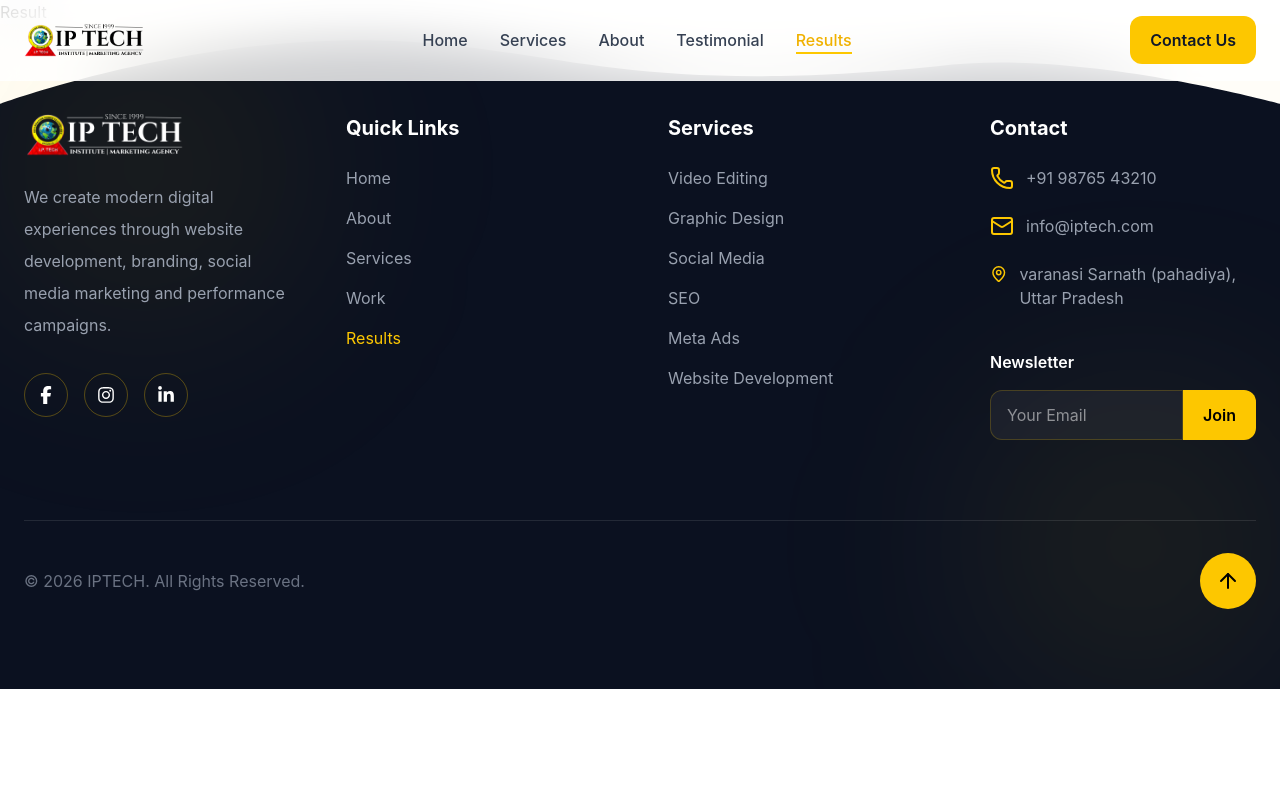
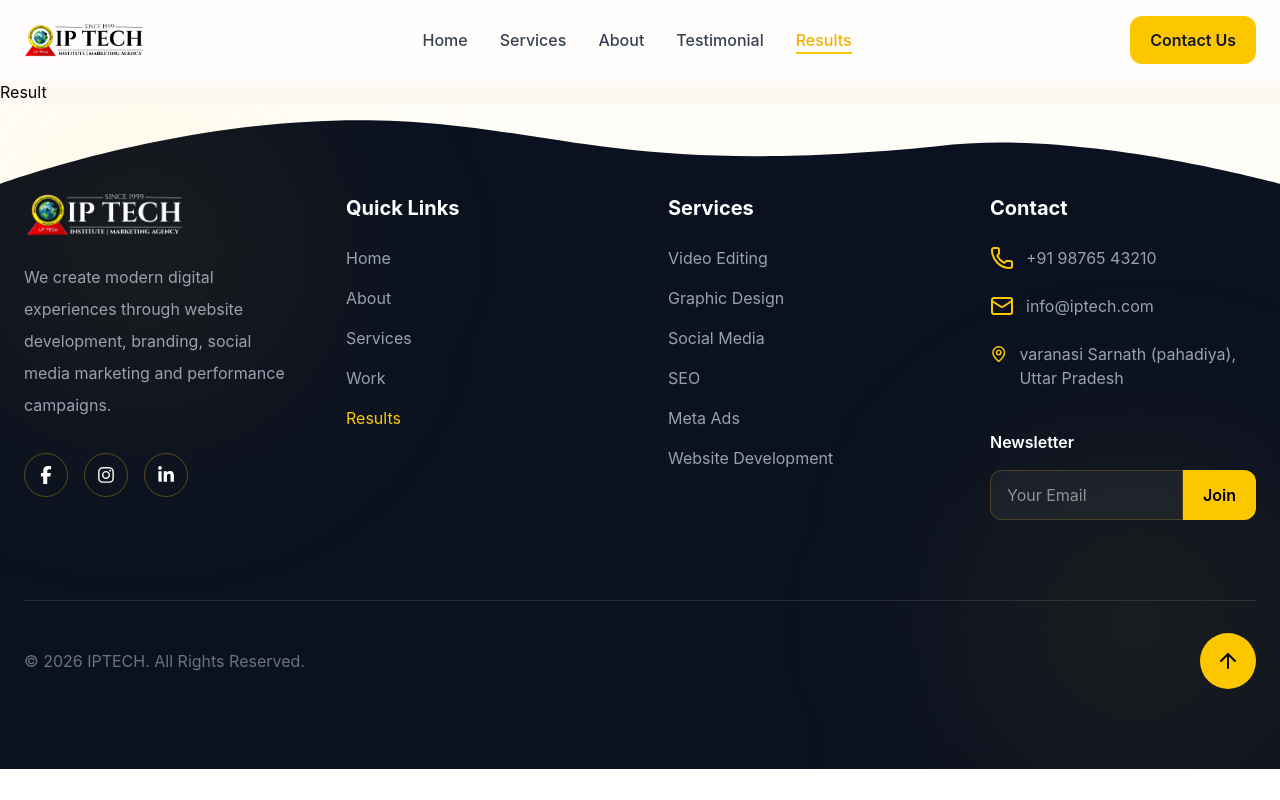
Before and after one commit to akhileshBhardwaj/iptech-portfolio, a React (Vite) app: page /result in a window 1280 px wide. Built offline with nearby package versions, Linux system fonts and the light colour scheme.

Commit message:
file updated

```diff
--- a/src/pages/Result.jsx
+++ b/src/pages/Result.jsx
@@ -2,7 +2,7 @@ import React from 'react'
 
 const Result = () => {
   return (
-    <div>Result</div>
+    <div className='pt-20 bg-[#FDF8F1]  '>Result</div>
   )
 }
 
```
